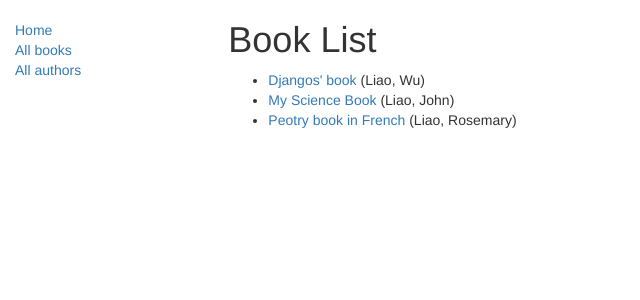
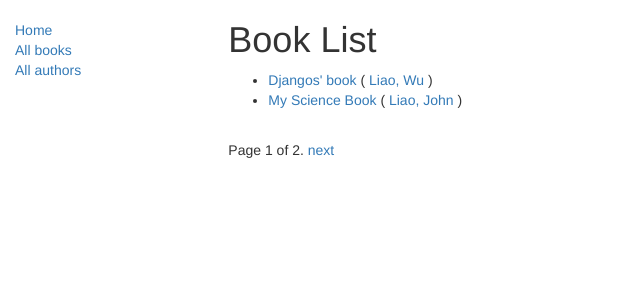
Before and after one commit to liaowu/LocalLibrary, a Django app: page /catalog/books/ in a window 1280 px wide. Shown: the top 300 px of the page, without its empty margins (0-640 px from the left). Run offline with Django 3.2, Linux system fonts and the light colour scheme; data comes from the database, SQL or seed files in the repository; both versions use the stored data as it was after the commit; some libraries are stand-ins or nearby versions.

Commit message:
finish author

```diff
--- a/catalog/templates/base_generic.html
+++ b/catalog/templates/base_generic.html
@@ -23,13 +23,30 @@
       {% block sidebar %}
       <ul class="sidebar-nav">
           <li><a href="{% url 'index' %}">Home</a></li>
-          <li><a href="{%url 'books' %}">All books</a></li>
-          <li><a href="">All authors</a></li>
+          <li><a href="{% url 'books' %}">All books</a></li>
+          <li><a href="{% url 'authors' %}">All authors</a></li>
       </ul>
      {% endblock %}
       </div>
       <div class="col-sm-10 ">
       {% block content %}{% endblock %}
+      {% block pagination %}
+          {% if is_paginated %}
+              <div class="pagination">
+                  <span class="page-link">
+                      {% if page_obj.has_previous %}
+                          <a href="{{ request.path }}?page={{ page_obj.previous_page_number }}">previous</a>
+                      {% endif %}
+                      <span class="page-current">
+                          Page {{ page_obj.number }} of {{ page_obj.paginator.num_pages }}.
+                      </span>
+                      {% if page_obj.has_next %}
+                          <a href="{{ request.path }}?page={{ page_obj.next_page_number }}">next</a>
+                      {% endif %}
+                  </span>
+              </div>
+          {% endif %}
+        {% endblock %}
       </div>
     </div>
 
--- a/catalog/templates/catalog/book_detail.html
+++ b/catalog/templates/catalog/book_detail.html
@@ -1,9 +1,9 @@
 {% extends "base_generic.html" %}
 
-{% block content %}nt %}
+{% block content %}
   <h1>Title: {{ book.title }}</h1>
 
-  <p><strong>Author:</strong> <a href="">{{ book.author }}</a></p> <!-- author detail link not yet defined -->
+  <p><strong>Author:</strong> <a href="{% url 'author-detail' book.author.pk %}">{{ book.author }}</a></p> <!-- author detail link not yet defined -->
   <p><strong>Summary:</strong> {{ book.summary }}</p>
   <p><strong>ISBN:</strong> {{ book.isbn }}</p>
   <p><strong>Language:</strong> {{ book.language }}</p>
--- a/catalog/templates/catalog/book_list.html
+++ b/catalog/templates/catalog/book_list.html
@@ -8,7 +8,7 @@
 
       {% for book in book_list %}
       <li>
-        <a href="{{ book.get_absolute_url }}">{{ book.title }}</a> ({{book.author}})
+      <a href="{{ book.get_absolute_url }}">{{ book.title }}</a> (<a href="{% url 'author-detail'  book.author.pk %} "> {{book.author}} </a>)
       </li>
       {% endfor %}
 
--- a/catalog/urls.py
+++ b/catalog/urls.py
@@ -10,4 +10,6 @@ urlpatterns = [
 # Reused view with different urls and parameters:
 #    path('url/', views.my_reused_view, {'my_template_name': 'some_path'}, name='aurl'),
 #    path('anotherurl/', views.my_reused_view, {'my_template_name': 'another_path'}, name='anotherurl'),
+    path('authors/', views.AuthorListView.as_view(), name='authors'),
+    path('author/<int:pk>', views.AuthorDetailView.as_view(), name='author-detail'),
         ]
--- a/catalog/views.py
+++ b/catalog/views.py
@@ -25,6 +25,7 @@ def index(request):
 
 class BookListView(generic.ListView):
     model = Book
+    paginate_by=2
  #   context_object_name = 'my_book_list'   # your own name for the list as a template variable
     queryset = Book.objects.filter(title__icontains='book')[:5] # Get 5 books containing the title war
     template_name = 'books/my_arbitrary_template_name_list.html'  # Specify your own template name/locationclass
@@ -42,3 +43,19 @@ class BookListView(generic.ListView):
 
 class BookDetailView(generic.DetailView):
          model = Book
+
+class AuthorListView(generic.ListView):
+    model = Author
+    paginate_by=2
+ #   context_object_name = 'my_book_list'   # your own name for the list as a template variable
+    template_name = 'books/my_arbitrary_template_name_list.html'  # Specify your own template name/locationclass
+
+    def get_context_data(self, **kwargs):
+            # Call the base implementation first to get the context
+            context = super(AuthorListView, self).get_context_data(**kwargs)
+            # Create any data and add it to the context
+            context['some_data'] = 'This is just some data'
+            return context
+
+class AuthorDetailView(generic.DetailView):
+         model = Author
```
Also changed, not shown: catalog/templates/catalog/author_detail.html (added, +18 -0 lines), catalog/templates/catalog/author_list.html (added, +19 -0 lines), db.sqlite3.
